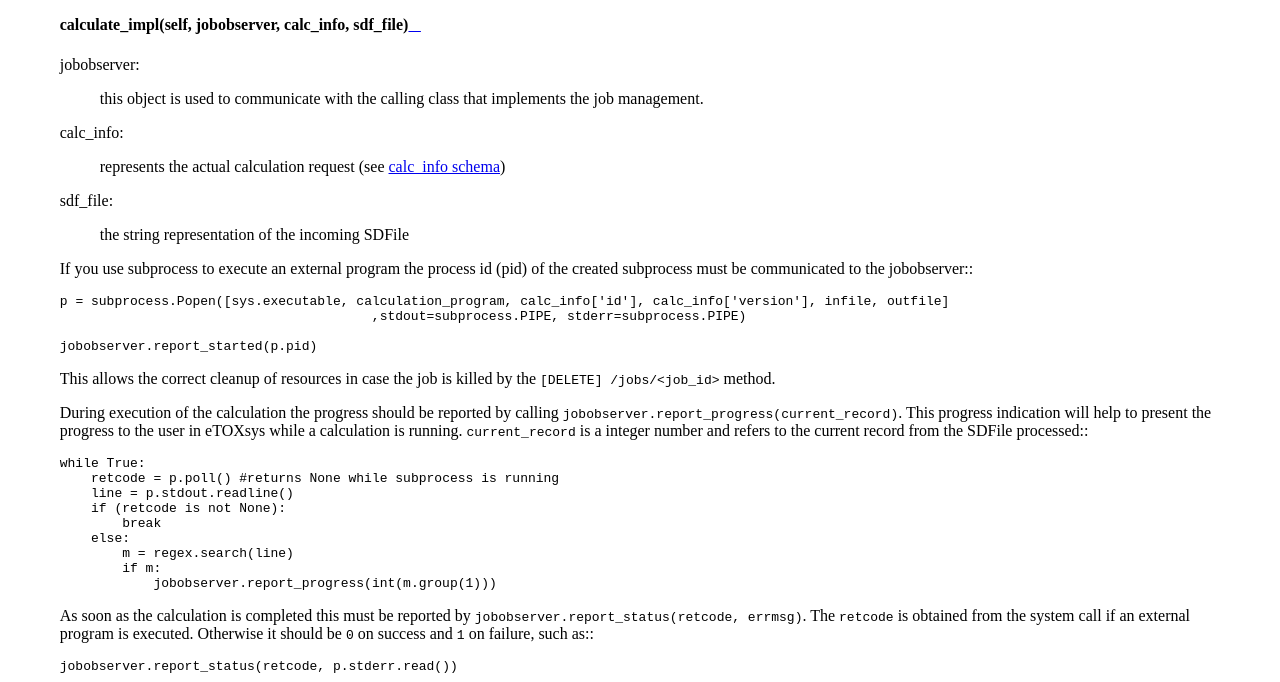
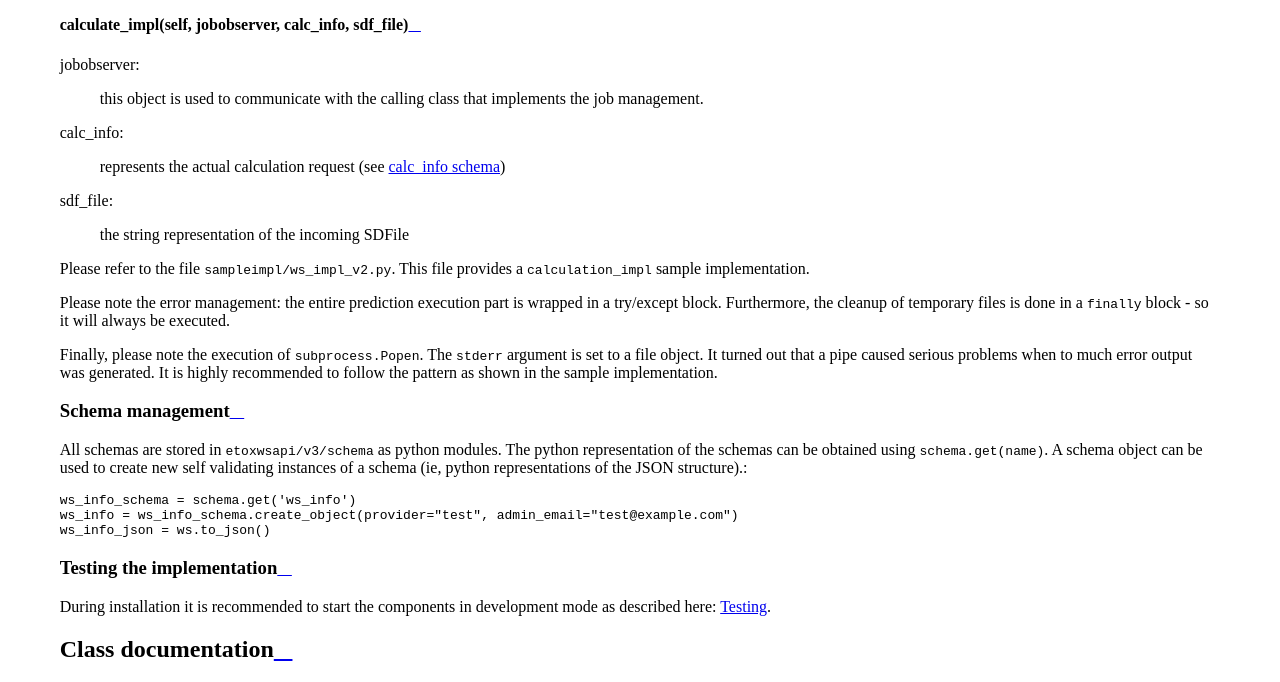
Before and after one commit to mnkleinoeder/etoxws-api, a Sphinx documentation site: the page built from doc/source/referenceimpl.rst, in a window 1280 px wide and 1400 px high, scrolled down 1717 px, cut to the strip 0-682 px from the top of the window. Built offline with Sphinx 7.4.7 and the Read the Docs theme 2.0.0, drawn with Linux system fonts in a browser that asks for light colours; formulas are drawn with MathJax 3; some of the changed text lies outside the part shown.

Commit message:
finalized docu for v3

```diff
--- a/doc/source/referenceimpl.rst
+++ b/doc/source/referenceimpl.rst
@@ -83,54 +83,14 @@ calculate_impl(self, jobobserver, calc_info, sdf_file)
 
 .. _`calc_info schema`: apispec.html#calculation-info
 
-If you use subprocess to execute an external program the process id (pid) of the created subprocess must be
-communicated to the jobobserver:::
+Please refer to the file ``sampleimpl/ws_impl_v2.py``. This file provides a ``calculation_impl`` sample implementation.
 
-        p = subprocess.Popen([sys.executable, calculation_program, calc_info['id'], calc_info['version'], infile, outfile]
-                                                ,stdout=subprocess.PIPE, stderr=subprocess.PIPE)
+Please note the error management: the entire prediction execution part is wrapped in a try/except block. Furthermore, the
+cleanup of temporary files is done in a ``finally`` block - so it will always be executed.
 
-        jobobserver.report_started(p.pid)
-
-This allows the correct cleanup of resources in case the job is killed by the ``[DELETE] /jobs/<job_id>`` method.
-
-During execution of the calculation the progress should be reported by calling
-``jobobserver.report_progress(current_record)``. This progress indication will help to present the progress
-to the user in eTOXsys while a calculation is running. ``current_record`` is a integer number and refers to
-the current record from the SDFile processed:::
-
-        while True:
-            retcode = p.poll() #returns None while subprocess is running
-            line = p.stdout.readline()
-            if (retcode is not None):
-                break
-            else:
-                m = regex.search(line)
-                if m:
-                    jobobserver.report_progress(int(m.group(1)))
-
-As soon as the calculation is completed this must be reported by ``jobobserver.report_status(retcode, errmsg)``.
-The ``retcode`` is obtained from the system call if an external program is executed. Otherwise it should be ``0``
-on success and ``1`` on failure, such as:::
-
-        jobobserver.report_status(retcode, p.stderr.read())
-
-Finally, the calculation results must be reported by using ``jobobserver.report_result(cur_rec, result)``.
-This method can be called during job execution in case of processing in python or after an external program has
-completed and during parsing the result file. ``cur_rec`` is the number of the current record referencing to the
-``sdf_file``:::
-
-        if retcode == 0:
-            with open(outfile) as fp:
-                for i, line in enumerate(fp):
-                    r = line.strip().split('\t')
-                    result = result_endpoint_schema.create_object()
-                    result['cmp_id'] = str(i)
-                    result['value'] = float(r[0])
-                    result['success'] = True
-                    result['AD'] = { "value": float(r[1]), "success": True, "message": "" }
-                    result['RI'] = { "value": float(r[2]), "success": True, "message": "" }
-                    jobobserver.report_result(i, json.dumps(result))
-
+Finally, please note the execution of ``subprocess.Popen``. The ``stderr`` argument is set to a file object. It turned out that a pipe
+caused serious problems when to much error output was generated. It is highly recommended to follow the pattern as shown in the sample
+implementation.
 
 Schema management
 ~~~~~~~~~~~~~~~~~
```
